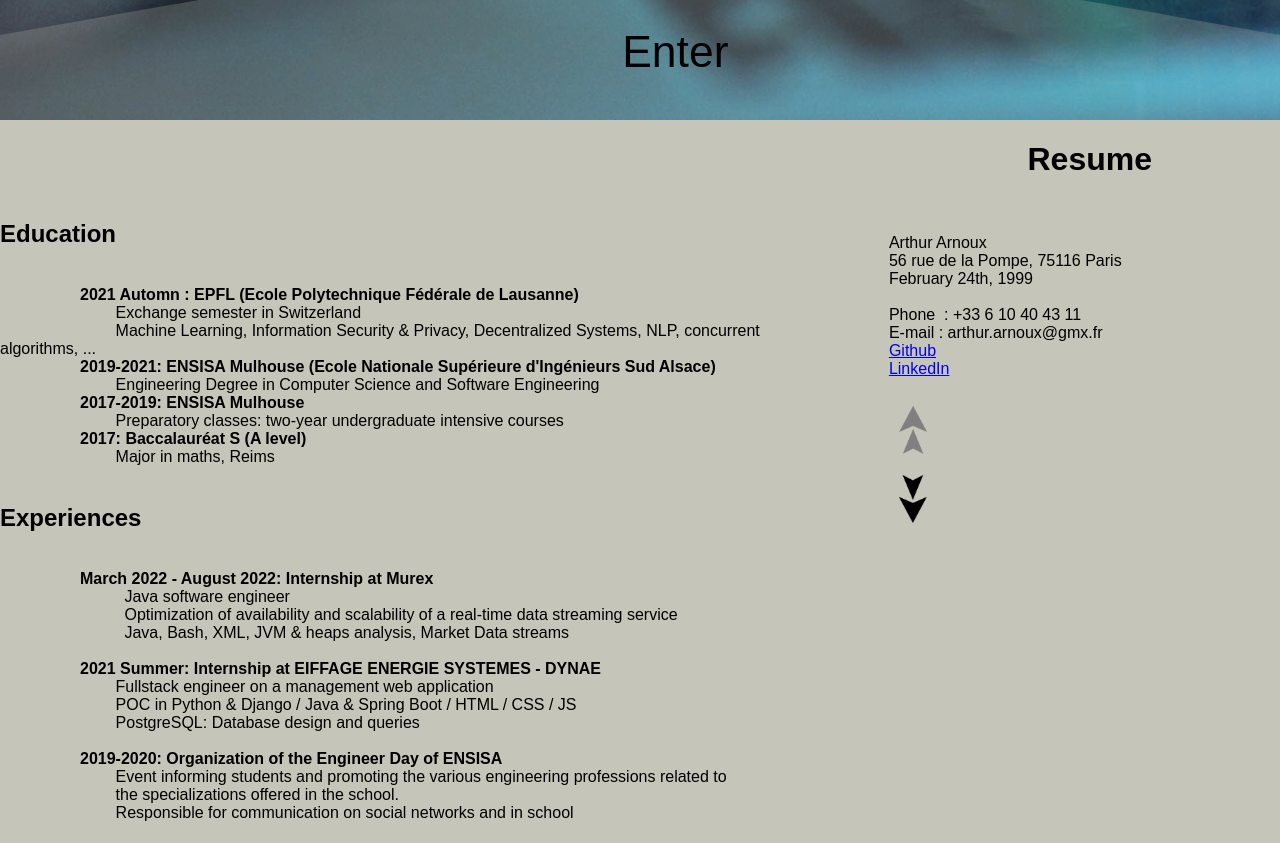
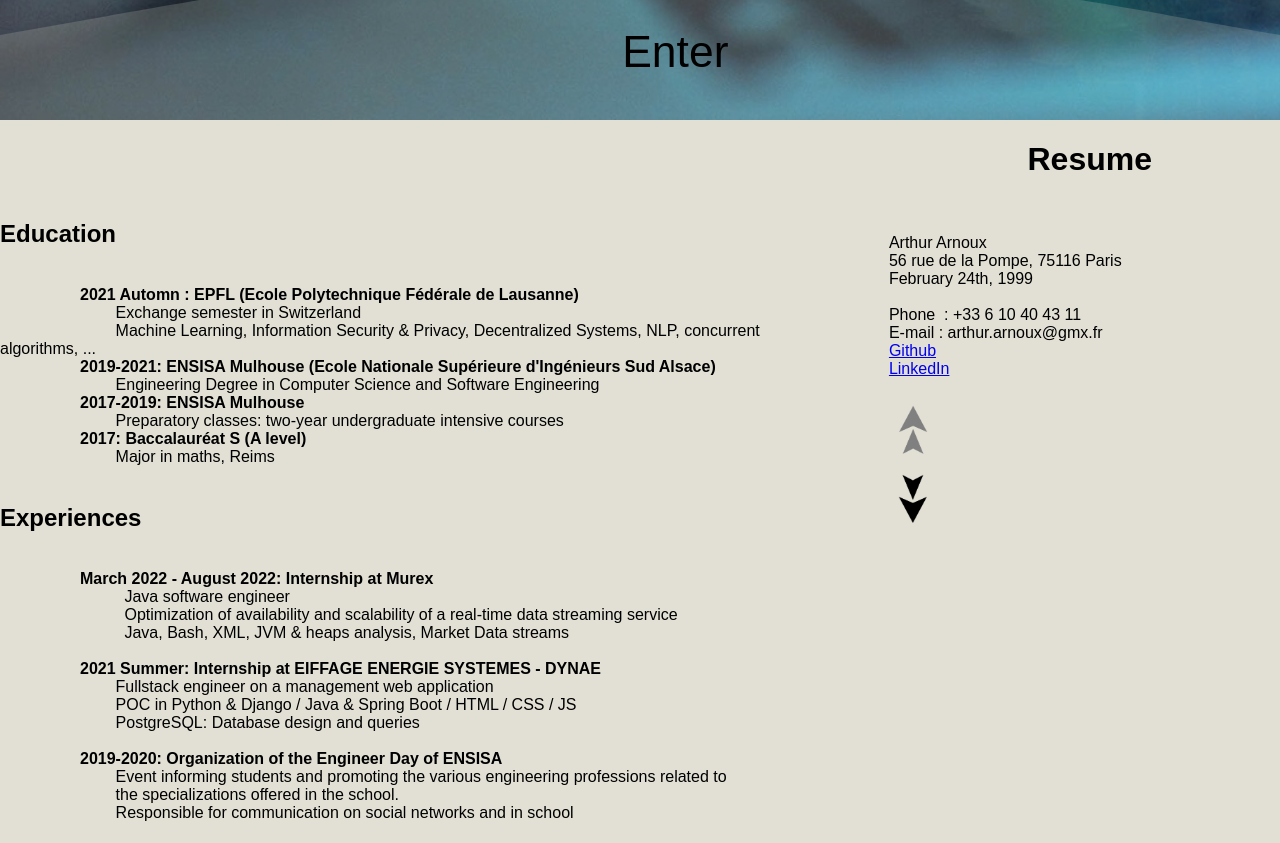
Before and after one commit to Arnouux/arnouux.github.io, a plain HTML site: page index.html in a window 1280 px wide. Shown: the part 680-1523 px from the top of the page. Drawn offline with nearby package versions, Linux system fonts and the light colour scheme.

Commit message:
new colors

```diff
--- a/css/main.css
+++ b/css/main.css
@@ -1,5 +1,5 @@
 :root {
-    --color-1: #C6C5B9;
+    --color-1: #e2e0d4;
     --color-2: #828E82;
     --color-3: #607B7D;
     --color-4: #3A606E;
```
